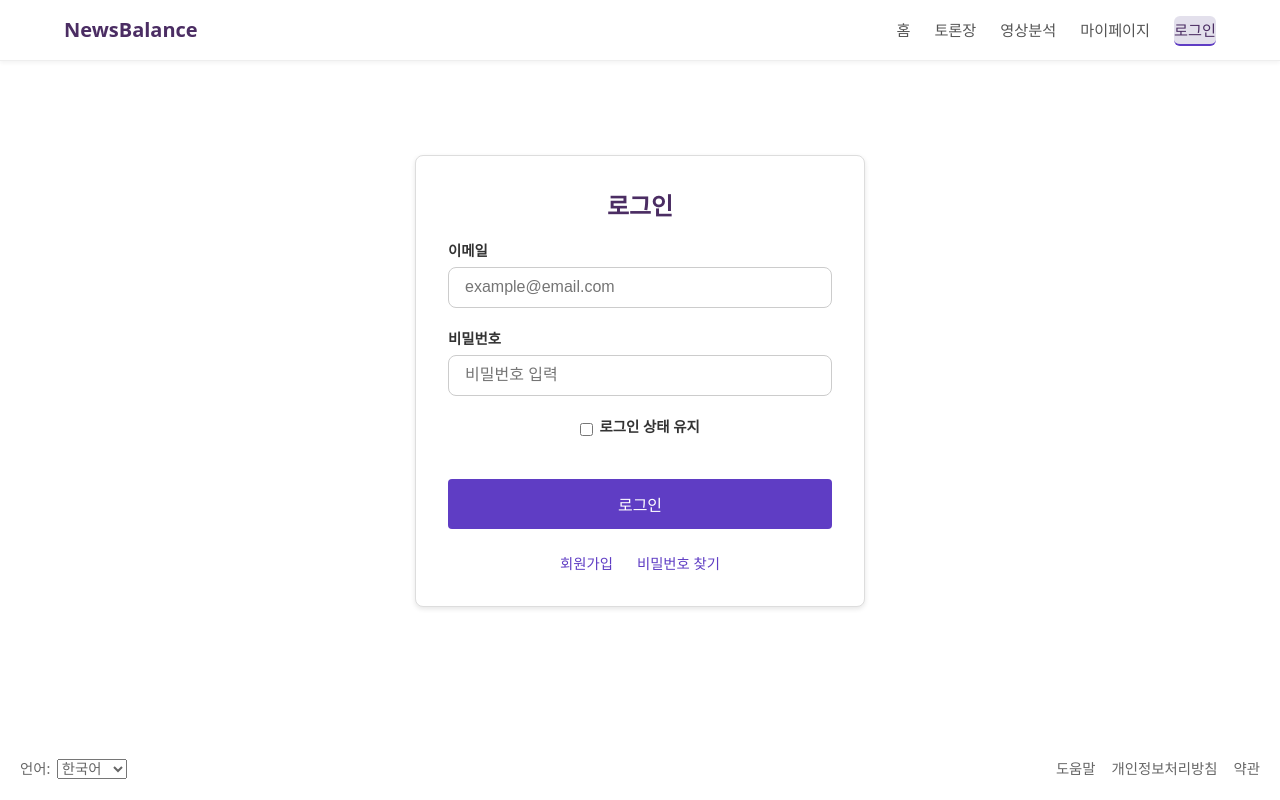
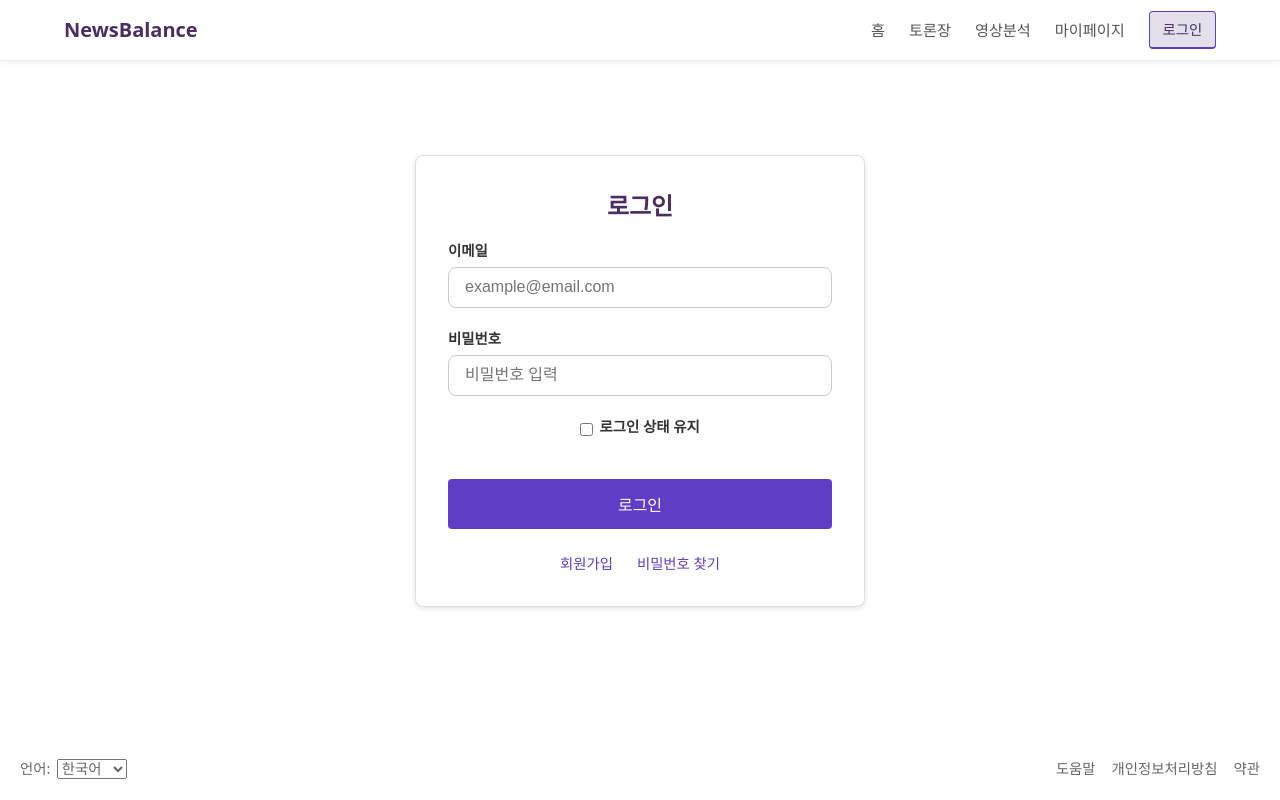
Before and after one commit to NewsBalance/news-capstone, a React (Create React App) app in the folder frontend/my-react-app/: page /login in a window 1280 px wide. Built offline with nearby package versions, Linux system fonts and the light colour scheme; no server answers.

Commit message:
로그아웃 메세지 추가

```diff
--- a/frontend/my-react-app/src/components/Header.tsx
+++ b/frontend/my-react-app/src/components/Header.tsx
@@ -17,6 +17,7 @@ const Header: React.FC = () => {
       credentials: 'include',
     });
     logout();          // ★ 컨텍스트 상태 초기화
+    alert("로그아웃 되었습니다.");
     navigate('/');
   };
 
@@ -38,7 +39,7 @@ const Header: React.FC = () => {
                 </li>
                 <li>
                   <button
-                    className={`logout-btn ${isActive('/logout')}`}
+                    className={`login-btn ${isActive('/logout')}`}
                     onClick={handleLogout}
                   >
                     로그아웃
--- a/frontend/my-react-app/src/styles/Header.css
+++ b/frontend/my-react-app/src/styles/Header.css
@@ -37,25 +37,39 @@
 .nav-menu a.active {
   border-bottom: 2px solid #5f3dc4;
 }
-  .login-btn {
+
+/* 로그인·로그아웃 버튼 & 링크 공통 */
+.nav-menu .login-btn {
+  display: inline-flex;
+  align-items: center;
+  justify-content: center;
+  /* 브라우저 기본 버튼 스타일 제거 */
+  appearance: none;
+  -webkit-appearance: none;
+  background-color: #fff;
   border: 1px solid #5f3dc4;
   border-radius: 4px;
   padding: 0.4rem 0.8rem;
   font-size: 0.9rem;
-    background-color: #fff;
   color: #5f3dc4;
+  text-decoration: none; /* <a>에도 적용 */
+  cursor: pointer;
   transition: background-color 0.2s ease, color 0.2s ease;
 }
-  .login-btn:hover {
+.nav-menu .login-btn:hover {
   background-color: #5f3dc4;
   color: #fff;
 }
+.nav-menu .login-btn:focus {
+  outline: none;
+}
+
 /* 닉네임 표시 스타일 */
 .nav-menu .nickname {
   display: inline-block;
-  margin-right: 0.5rem;
+  margin: 0 0.5rem;
   font-size: 0.95rem;
   font-weight: 500;
   color: #333;
-  line-height: 1; /* 버튼과 수직 정렬 보조 */
+  line-height: 1;
 }
```
Lines whose indentation alone changed are shown as unchanged.
